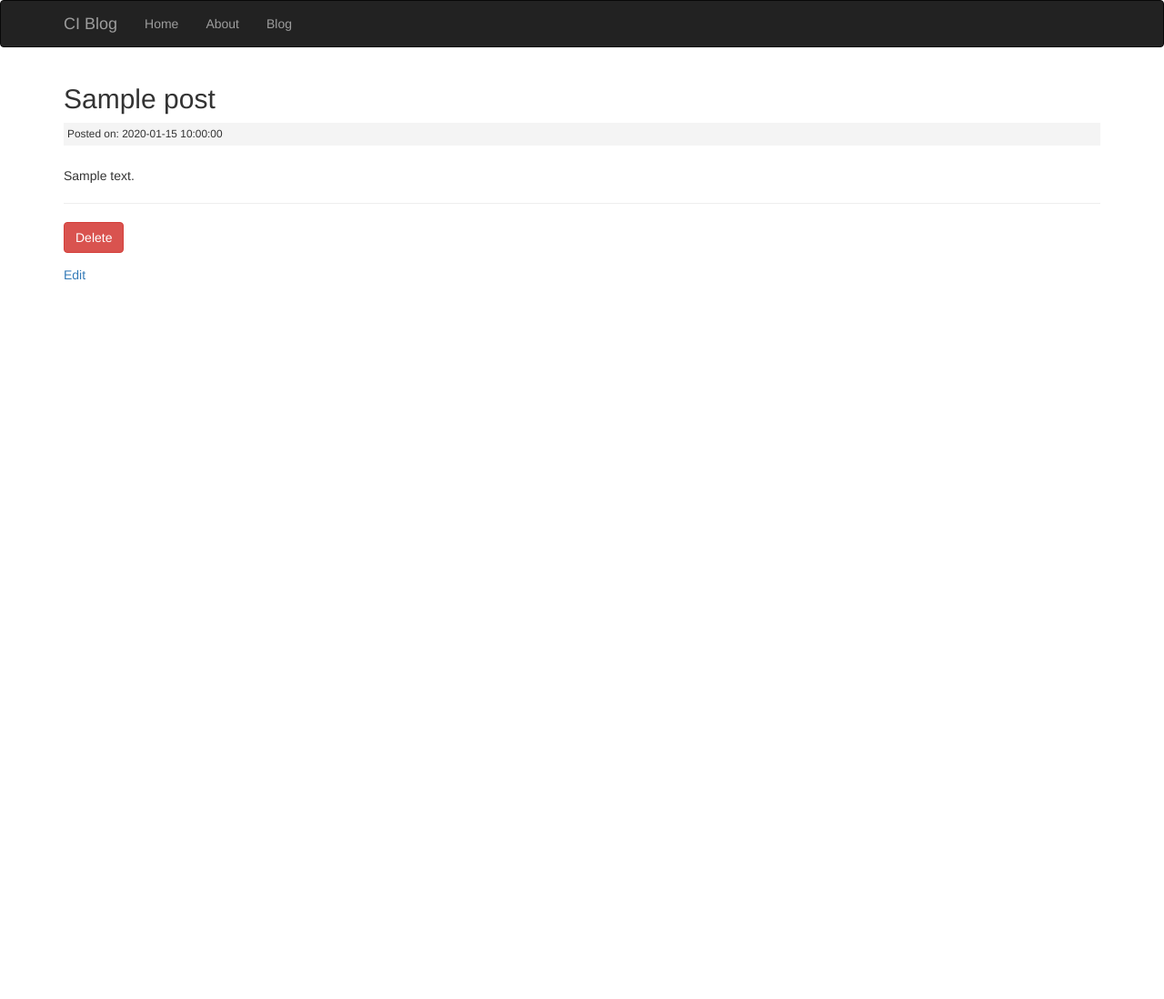
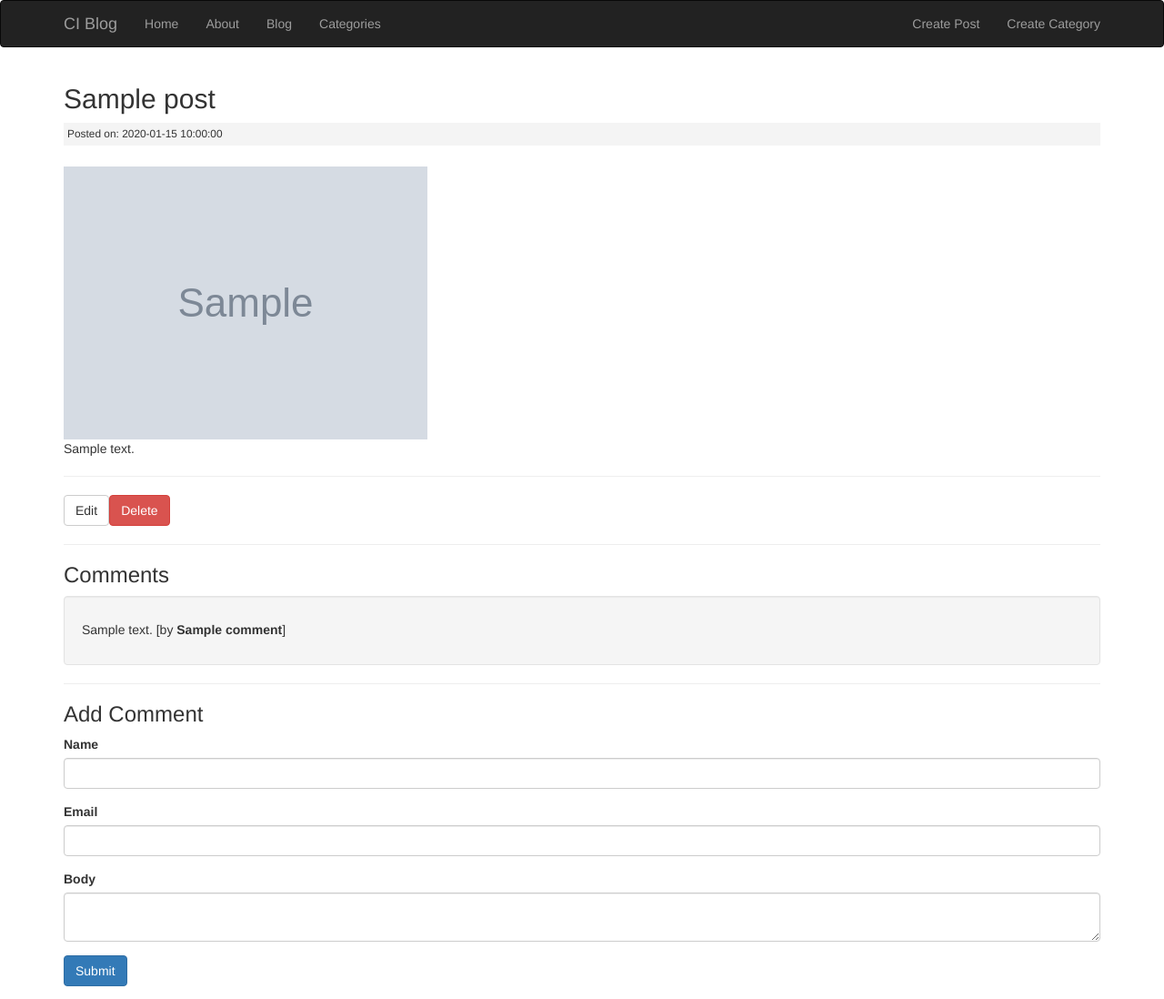
Before and after one commit to ctwright21/ciblog, a CodeIgniter app: page /ciblog/posts/sample in a window 1280 px wide. Shown: the whole page at 91% size. Before the commit the page ends 308 px from the top, so only its background shows below. Run offline with CodeIgniter, Linux system fonts and the light colour scheme; tables that the repository leaves empty or names only in its code hold one stand-in row (values such as "Sample post"); grey boxes marked "Sample" are stand-in pictures; some libraries are stand-ins or nearby versions.

Commit message:
Updated with comment functionality and blog categories

```diff
--- a/application/config/autoload.php
+++ b/application/config/autoload.php
@@ -89,7 +89,7 @@ $autoload['drivers'] = array();
 |
 |	$autoload['helper'] = array('url', 'file');
 */
-$autoload['helper'] = array('url', 'form');
+$autoload['helper'] = array('url', 'form', 'text');
 
 /*
 | -------------------------------------------------------------------
@@ -132,4 +132,4 @@ $autoload['language'] = array();
 |
 |	$autoload['model'] = array('first_model' => 'first');
 */
-$autoload['model'] = array('post_model');
+$autoload['model'] = array('post_model', 'category_model', 'comment_model');
--- a/application/config/routes.php
+++ b/application/config/routes.php
@@ -2,9 +2,16 @@
 defined('BASEPATH') OR exit('No direct script access allowed');
 
 $route['posts/create'] = 'posts/create';
+$route['posts/update'] = 'posts/update';
 $route['posts/(:any)'] = 'posts/view/$1';
 $route['posts'] = 'posts/index';
+
 $route['default_controller'] = 'pages/view';
+
+$route['categories'] = 'categories/index';
+$route['categories/create'] = 'categories/create';
+$route['categories/posts/(:any)'] = 'categories/posts/$1';
+
 $route['(:any)'] = 'pages/view/$1';
 $route['404_override'] = '';
 $route['translate_uri_dashes'] = FALSE;
--- a/application/controllers/Posts.php
+++ b/application/controllers/Posts.php
@@ -13,6 +13,8 @@
 
 		public function view($slug = NULL){
 			$data['post'] = $this->post_model->get_posts($slug);
+			$post_id = $data['post']['id'];
+			$data['comments'] = $this->comment_model->get_comments($post_id);
 
 			if(empty($data['post'])){
 				show_404();
@@ -28,6 +30,8 @@
 		public function create(){
 			$data['title'] = 'Create Post';
 
+			$data['categories'] = $this->post_model->get_categories();
+
 			$this->form_validation->set_rules('title', 'Title', 'required');
 			$this->form_validation->set_rules('body', 'Body', 'required');
 
@@ -36,7 +40,24 @@
 				$this->load->view('posts/create', $data);
 				$this->load->view('templates/footer');
 			} else {
-				$this->post_model->create_post();
+				// Upload Image
+				$config['upload_path'] = './assets/images/posts';
+				$config['allowed_types'] = 'gif|jpg|png';
+				$config['max_size'] = '2048';
+				$config['max_width'] = '500';
+				$config['max_height'] = '500';
+
+				$this->load->library('upload', $config);
+
+				if(!$this->upload->do_upload()){
+					$errors = array('error' => $this->upload->display_errors());
+					$post_image = 'noimage.png';
+				} else {
+					$data = array('upload_data' => $this->upload->data());
+					$post_image = $_FILES['userfile']['name'];
+				}
+
+				$this->post_model->create_post($post_image);
 				redirect('posts');
 			}
 		}
@@ -45,5 +66,25 @@
 			$this->post_model->delete_post($id);
 			redirect('posts');
 		}
+
+		public function edit($slug){
+			$data['post'] = $this->post_model->get_posts($slug);
+
+			$data['categories'] = $this->post_model->get_categories();
+
+			if(empty($data['post'])){
+				show_404();
+			}
+
+			$data['title'] = 'Edit Post';
+
+			$this->load->view('templates/header');
+			$this->load->view('posts/edit', $data);
+			$this->load->view('templates/footer');
+		}
+		public function update(){
+			$this->post_model->update_post();
+			redirect('posts');
+		}
 	}
 ?>
--- /dev/null
+++ b/application/models/Category_model.php
@@ -0,0 +1,25 @@
+<?php
+	class Category_model extends CI_Model{
+		public function __construct(){
+			$this->load->database();
+		}
+
+		public function get_categories(){
+			$this->db->order_by('name');
+			$query = $this->db->get('categories');
+			return $query->result_array();
+		}
+
+		public function create_category(){
+			$data = array(
+				'name' => $this->input->post('name')
+				);
+
+			return $this->db->insert('categories', $data);
+		}
+		public function get_category($id){
+			$query = $this->db->get_where('categories', array('id' => $id));
+			return $query->row();
+		}
+
+	}
--- /dev/null
+++ b/application/models/Comment_model.php
@@ -0,0 +1,22 @@
+<?php
+	class Comment_model extends CI_Model{
+		public function __construct(){
+			$this->load->database();
+		}
+
+		public function create_comment($post_id){
+			$data = array(
+				'post_id' => $post_id,
+				'name' => $this->input->post('name'),
+				'email' => $this->input->post('email'),
+				'body' => $this->input->post('body'),
+				);
+
+			return $this->db->insert('comments', $data);
+		}
+
+		public function get_comments($post_id){
+			$query = $this->db->get_where('comments', array('post_id' => $post_id));
+			return $query->result_array();
+		}
+	}
--- a/application/models/Post_model.php
+++ b/application/models/Post_model.php
@@ -6,7 +6,8 @@
 
 		public function get_posts($slug = FALSE){
 			if($slug === FALSE){
-				$this->db->order_by('id', 'DESC');
+				$this->db->order_by('posts.id', 'DESC');
+				$this->db->join('categories', 'categories.id = posts.category_id');
 				$query = $this->db->get('posts');
 				return $query->result_array();
 			}
@@ -14,13 +15,15 @@
 			return $query->row_array();
 		}
 
-		public function create_post(){
+		public function create_post($post_image){
 			$slug = url_title($this->input->post('title'));
 
 			$data = array(
 				'title' => $this->input->post('title'),
 				'slug' => $slug,
-				'body' => $this->input->post('body')
+				'body' => $this->input->post('body'),
+				'category_id' => $this->input->post('category_id'),
+				'post_image' => $post_image
 				);
 
 			return $this->db->insert('posts', $data);
@@ -31,4 +34,33 @@
 			$this->db->delete('posts');
 			return true;
 		}
-	}
+
+		public function update_post(){
+			$slug = url_title($this->input->post('title'));
+
+			$data = array(
+			'title' => $this->input->post('title'),
+			'slug' => $slug,
+			'body' => $this->input->post('body'),
+			'category_id' => $this->input->post('category_id')
+			);
+
+			$this->db->where('id', $this->input->post('id'));
+			return $this->db->update('posts', $data);
+		}
+
+		public function get_categories(){
+			$this->db->order_by('name');
+			$query = $this->db->get('categories');
+			return $query->result_array();
+		}
+
+		public function get_posts_by_category($category_id){
+			$this->db->order_by('posts.id', 'DESC');
+
+			$this->db->join('categories', 'categories.id = posts.category_id');
+				$query = $this->db->get_where('posts', array('category_id' => $category_id));
+				return $query->result_array();
+			}
+
+		}
--- a/application/views/posts/view.php
+++ b/application/views/posts/view.php
@@ -1,11 +1,46 @@
 <h2><?php echo $post['title']; ?></h2>
 <small class="post-date">Posted on: <?php echo $post['created_at']; ?> </small><br>
+<img src="<?php echo site_url(); ?>assets/images/posts/<?php echo $post['post_image']; ?>">
 <div class="post-body">
 <?php echo $post['body']; ?>
 </div>
 
 <hr>
+<a class="btn btn-default pull-left" href="<?php echo base_url(); ?>posts/edit/<?php echo $post['slug']; ?>">Edit</a>
 <?php echo form_open('/posts/delete/'.$post['id']); ?>
 	<input type="submit" value="Delete" class="btn btn-danger">
 </form>
-<a href="posts/edit/<?php echo $post['id']; ?>">Edit</a>
+<hr>
+<h3>Comments</h3>
+<?php if($comments) : ?>
+	<?php foreach($comments as $comment) : ?>
+		<div class="well">
+		<h5><?php echo $comment['body']; ?> [by <strong><?php echo $comment['name']; ?></strong>]</h5>
+		</div>
+	<?php endforeach; ?>
+
+<?php else : ?>
+	<p>No comments to display</p>
+<?php endif; ?>
+
+<hr>
+<h3>Add Comment</h3>
+<?php echo validation_errors(); ?>
+
+<?php echo form_open('comments/create/'.$post['id']); ?>
+	<div class="form-group">
+		<label>Name</label>
+		<input type="text" name="name" class="form-control">
+	</div>
+		<div class="form-group">
+		<label>Email</label>
+		<input type="text" name="email" class="form-control">
+	</div>
+		<div class="form-group">
+		<label>Body</label>
+		<textarea name="body" class="form-control"></textarea>
+	</div>
+	<input type="hidden" name="slug" value="<?php echo $post['slug']; ?>">
+
+	<button class="btn btn-primary" type="submit">Submit</button>
+</form>
--- a/application/views/templates/footer.php
+++ b/application/views/templates/footer.php
@@ -1,3 +1,6 @@
 		</div>
+		<script>
+            CKEDITOR.replace( 'editor1' );
+        </script>
 	</body>
 </html>
--- a/application/views/templates/header.php
+++ b/application/views/templates/header.php
@@ -2,7 +2,8 @@
 	<head>
 		<title>CI Blog</title>
 		<link rel="stylesheet" href="https://bootswatch.com/flatly/bootstrap.min.css">
-    <link rel="stylesheet" href="<?php echo base_url(); ?>/assets/css/style.css">
+    <link rel="stylesheet" href="<?php echo base_url(); ?>assets/css/style.css">
+    <script src="//cdn.ckeditor.com/4.6.2/standard/ckeditor.js"></script>
 	</head>
 	<body>
 
@@ -16,6 +17,11 @@
             <li><a href="<?php echo base_url(); ?>">Home</a></li>
             <li><a href="<?php echo base_url(); ?>about">About</a></li>
             <li><a href="<?php echo base_url(); ?>posts">Blog</a></li>
+            <li><a href="<?php echo base_url(); ?>categories">Categories</a></li>
+          </ul>
+          <ul class="nav navbar-nav navbar-right">
+            <li><a href="<?php echo base_url(); ?>posts/create">Create Post</a></li>
+            <li><a href="<?php echo base_url(); ?>categories/create">Create Category</a></li>
           </ul>
         </div>
       </div>
--- a/assets/css/style.css
+++ b/assets/css/style.css
@@ -4,3 +4,7 @@
 	margin: 3px 0;
 	display: block;
 }
+
+.post-thumb {
+	width: 100%;
+}
```
Also changed, not shown: application/controllers/Categories.php (added, +38 -0 lines), application/controllers/Comments.php (added, +20 -0 lines), application/views/categories/create.php (added, +12 -0 lines), application/views/categories/index.php (added, +7 -0 lines), application/views/posts/create.php (+16 -2 lines), application/views/posts/edit.php (added, +24 -0 lines), application/views/posts/index.php (+13 -4 lines), assets/images/posts/476085198.jpg (added), assets/images/posts/codeigniter.jpg (added), assets/images/posts/noimage.png (added).
